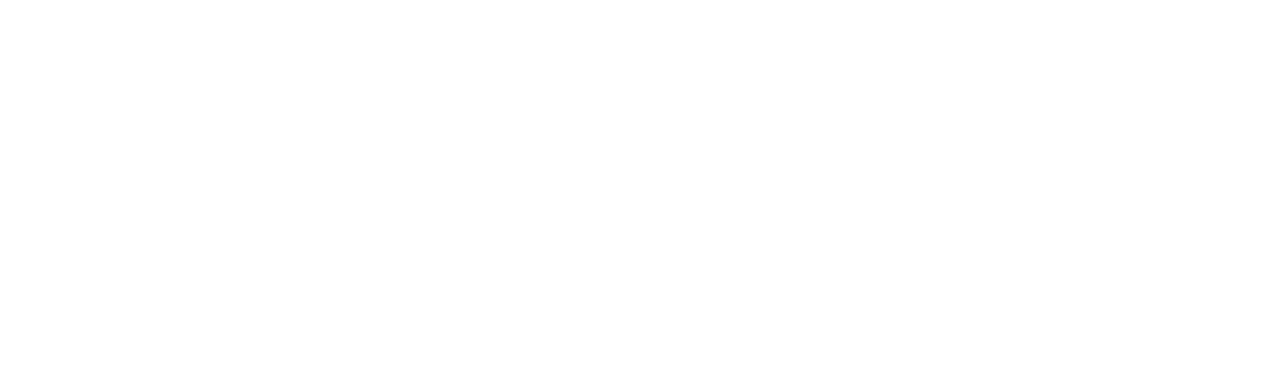
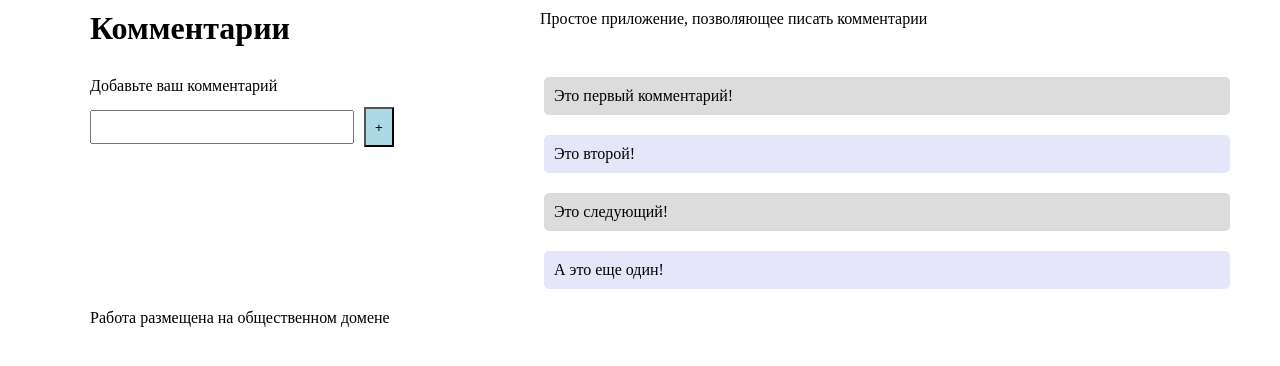
Before and after one commit to Knoc/Chapter4, a plain HTML site: page index.html in a window 1280 px wide. Drawn offline with Linux system fonts and the light colour scheme.

Commit message:
Add styles

```diff
--- a/index.html
+++ b/index.html
@@ -6,14 +6,23 @@
 	</head>
 	<body>
 		<header>
+			<h1>Комментарии</h1>
+			<p>Простое приложение, позволяющее писать комментарии</p>
 		</header>
 		<main>
 			<section class="comment-input">
+				<p>Добавьте ваш комментарий</p>
+				<input type="text"><button>+</button>
 			</section>
 			<section class="comment">
+				<p>Это первый комментарий!</p>
+				<p>Это второй!</p>
+				<p>Это следующий!</p>
+				<p>А это еще один!</p>
 			</section>
 		</main>
 		<footer>
+			<p>Работа размещена на общественном домене</p>
 		</footer>
 		<script type="text/javascript" src="http://code.jquery.com/jquery"></script>
 	</body>
--- a/style.css
+++ b/style.css
@@ -1,4 +1,62 @@
 * {
-	margin: 0;
-	padding: 0;
+    margin: 0;
+    padding: 0;
+    margin-left: 10px;
 }
+
+body {
+    width: auto;
+    margin-left: 60px;
+    margin-right: 50px;
+}
+
+header h1, main .comment-input, footer p {
+    float: left;
+    width: 33%;
+}
+
+header p, main .comment {
+    width: 60%;
+    float: right;
+}
+
+header {
+    margin-bottom: 30px;
+    margin-top: 10px;
+    overflow: auto;
+}
+
+main {
+    margin: auto;
+    overflow: auto;
+}
+
+footer {
+    overflow: auto;
+}
+
+main .comment p {
+    margin-bottom: 20px;
+    padding: 10px 350px 10px 10px;
+    border-radius: 5px;
+}
+
+.comment p:nth-child(even) {
+    background: lavender;
+}
+
+.comment p:nth-child(odd) {
+    background: gainsboro;
+}
+
+main input {
+    margin-top: 15px;
+    height: 30px;
+    width: 260px;
+}
+
+main button {
+    height: 40px;
+    width: 30px;
+    background: lightblue;
+}
```
